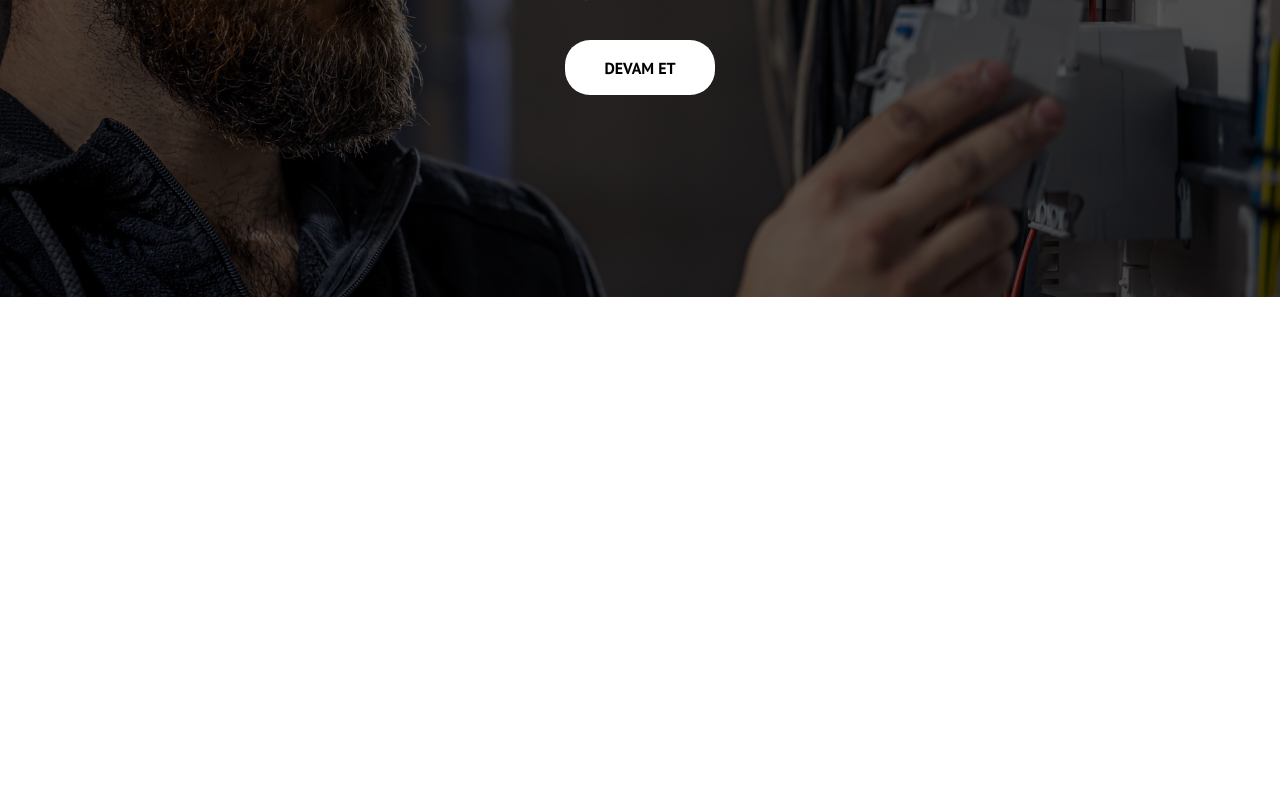
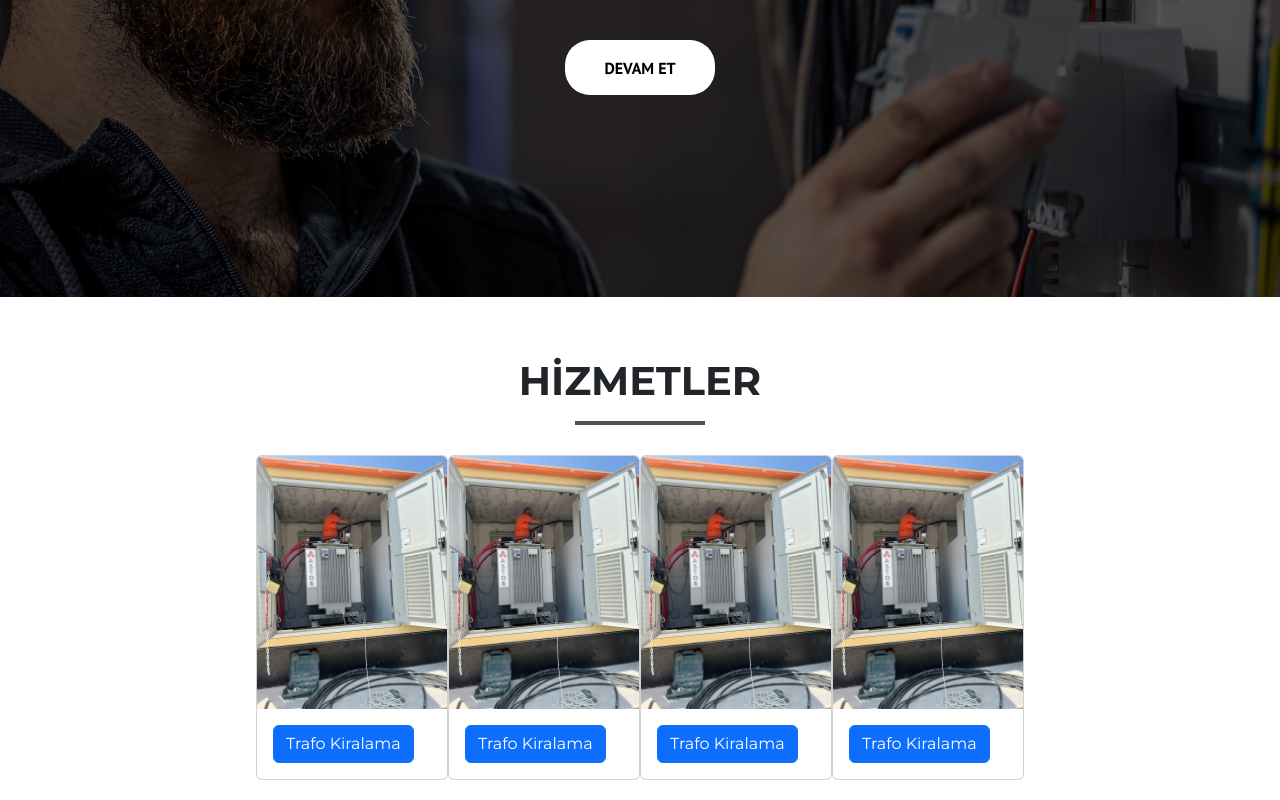
Before and after one commit to erenaygunn/korkutefe-elektrik, a React (Vite) app: page / in a window 1280 px wide. Shown: the part 503-1303 px from the top of the page. Before the commit the page ends 800 px from the top, so only its background shows below. Built offline with nearby package versions, Linux system fonts and the light colour scheme.

Commit message:
hizmetler

```diff
--- a/src/App.jsx
+++ b/src/App.jsx
@@ -9,6 +9,7 @@ function App() {
   return (
     <div>
       <Hero></Hero>
+      <Hizmetler></Hizmetler>
     </div>
 
   )
--- a/src/components/Hizmetler/Hizmetler.jsx
+++ b/src/components/Hizmetler/Hizmetler.jsx
@@ -4,13 +4,39 @@ import Container from 'react-bootstrap/Container';
 import Image from 'react-bootstrap/Image';
 import Row from 'react-bootstrap/Row';
 import trafo from '../../images/trafo.jpg'
+import Button from 'react-bootstrap/Button';
+import Card from 'react-bootstrap/Card';
+import "./hizmetler.css"
 
 const Hizmetler = () => {
   return (
     <div className='hizmetler'>
         <h5>HİZMETLER</h5>
-        <div className="hizmet-card">
-            <Image src={trafo} rounded width='400px'/>
+        <div className="hizmet-cards">
+          <Card style={{ width: '12rem' }}>
+            <Card.Img variant="top" src={trafo} />
+            <Card.Body>
+              <Button variant="primary">Trafo Kiralama</Button>
+            </Card.Body>
+          </Card>
+          <Card style={{ width: '12rem' }}>
+            <Card.Img variant="top" src={trafo} />
+            <Card.Body>
+              <Button variant="primary">Trafo Kiralama</Button>
+            </Card.Body>
+          </Card>
+          <Card style={{ width: '12rem' }}>
+            <Card.Img variant="top" src={trafo} />
+            <Card.Body>
+              <Button variant="primary">Trafo Kiralama</Button>
+            </Card.Body>
+          </Card>
+          <Card style={{ width: '12rem' }}>
+            <Card.Img variant="top" src={trafo} />
+            <Card.Body>
+              <Button variant="primary">Trafo Kiralama</Button>
+            </Card.Body>
+          </Card>
         </div>
     </div>
   )
--- a/src/components/Hizmetler/hizmetler.css
+++ b/src/components/Hizmetler/hizmetler.css
@@ -0,0 +1,44 @@
+@import url('https://fonts.googleapis.com/css2?family=Montserrat:wght@300;400;700&display=swap');
+
+.hizmetler {
+    display: flex;
+    align-items: center;
+    justify-content: center;
+    flex-direction: column;
+    font-family: 'Montserrat', sans-serif;
+    margin-top: 60px;
+    margin-bottom: 20px;
+}
+
+.hizmetler h5 {
+    font-weight: 700;
+    font-size: 2.5rem;
+    position: relative;
+    padding-bottom: 20px;
+    margin-bottom: 30px;
+}
+
+.hizmetler h5:after {
+    content: "";
+    position: absolute;
+    display: block;
+    width: 130px;
+    height: 4px;
+    background: #525252;
+    left: 0;
+    right: 0;
+    bottom: 0;
+    margin: auto;
+}
+
+
+.hizmet-cards {
+    display: flex;
+    flex-wrap: wrap;
+    justify-content: center;
+    align-items: center;
+}
+
+.hizmet-cards .card {
+
+}
```
